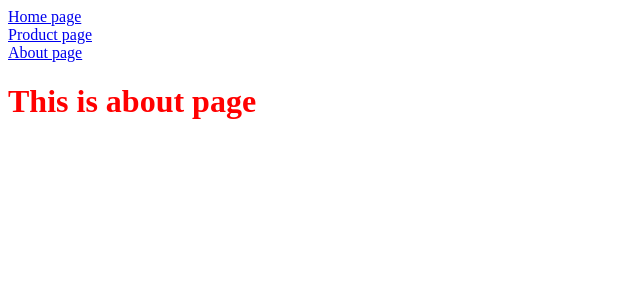
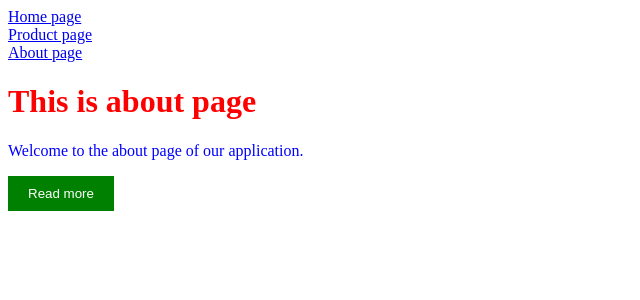
Before and after one commit to mucoban/mucoban-speedy, a Nuxt app in the folder frontend/: page /about in a window 1280 px wide. Shown: the top 300 px of the page, without its empty margins (0-640 px from the left). Built offline with nearby package versions, Linux system fonts and the light colour scheme.

Commit message:
Feature: My Second commit

```diff
--- a/frontend/app/pages/about.vue
+++ b/frontend/app/pages/about.vue
@@ -1,10 +1,34 @@
 <template>
     <div>
         <h1>This is about page</h1>
+        <p>Welcome to the about page of our application.</p>
+        <button>Read more</button>
     </div>
 </template>
 <style lang="scss">
     h1 {
         color: red;
     }
+    p {
+        color: blue;
+    }
+    button {
+        background-color: green;
+        color: white;
+        border: none;
+        padding: 10px 20px;
+        cursor: pointer;
+        transition: all 0.3s ease;
+        transform: scale(1);
+
+        &:hover {
+            background-color: darkgreen;
+            transform: scale(1.05);
+            box-shadow: 0 4px 15px rgba(0, 0, 0, 0.2);
+        }
+
+        &:active {
+            transform: scale(0.95);
+        }
+    }
 </style>
```
